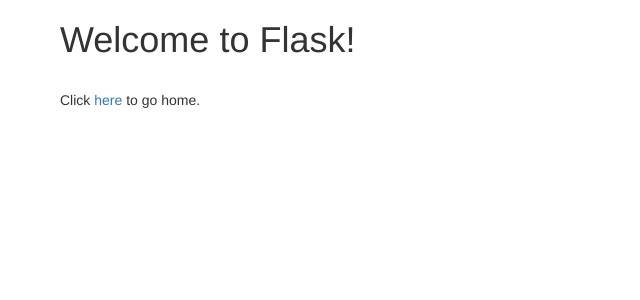
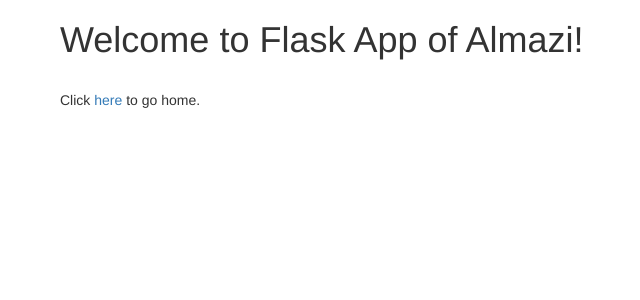
Before and after one commit to Almazi/Flask_Project_RealPython, a Flask app: page /welcome in a window 1280 px wide. Shown: the top 300 px of the page, without its empty margins (10-650 px from the left). Run offline with Flask 2, Linux system fonts and the light colour scheme; some libraries are stand-ins or nearby versions.

Commit message:
Changed the title of the html files

```diff
--- a/templates/base.html
+++ b/templates/base.html
@@ -1,7 +1,7 @@
 <!DOCTYPE html>
 <html>
   <head>
-    <title>Flask Basics - Almazi</title>
+    <title>Welcome to Flask App of Almazi!</title>
     <meta name="viewport" content="width=device-width, initial-scale=1.0">
     <link href="static/bootstrap.min.css" rel="stylesheet" media="screen">
   </head>
--- a/templates/login.html
+++ b/templates/login.html
@@ -1,7 +1,7 @@
 {% extends "base.html" %}
 {% block content %}
 
-<h1>Please login</h1>
+<h1>Please login - Welcome to Flask App of Almazi!</h1>
 <br>
 <form action="" method="post">
   <input type="text" placeholder="Username" name="username" value="{{request.form.username }}">
--- a/templates/welcome.html
+++ b/templates/welcome.html
@@ -1,7 +1,7 @@
 
 {% extends "base.html" %}
 {% block content %}
-<h1>Welcome to Flask!</h2>
+<h1>Welcome to Flask App of Almazi!</h2>
 <br>
 <p>Click <a href="/">here</a> to go home.</p>
 
```
Also changed, not shown: 1 other file.
